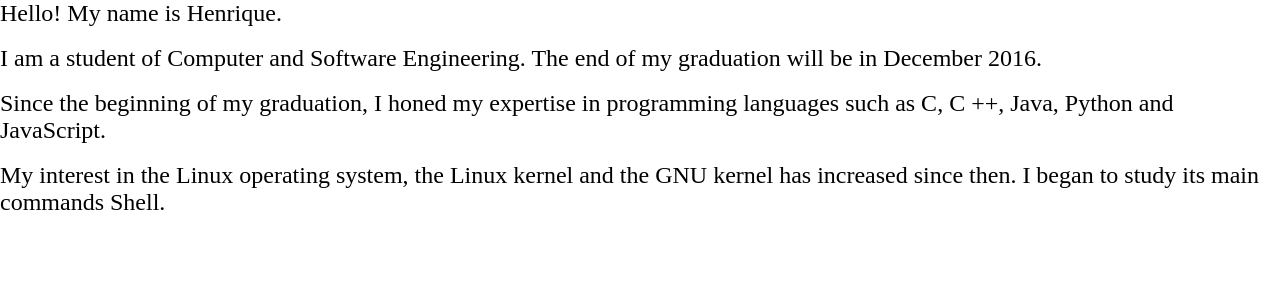
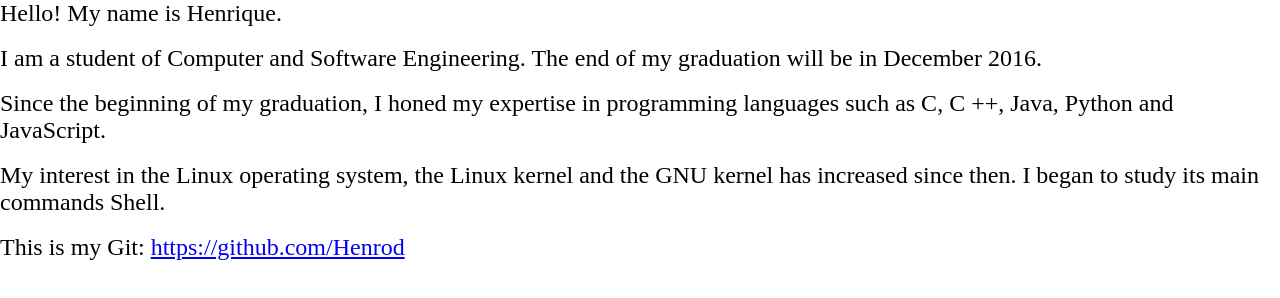
Before and after one commit to Henrod/HenriquePortfolio, a website: page public/pages/intro.html in a window 1280 px wide. Drawn offline with Linux system fonts and the light colour scheme.

Commit message:
Git link

```diff
--- a/public/pages/intro.html
+++ b/public/pages/intro.html
@@ -8,5 +8,7 @@
 		<p>I am a student of Computer and Software Engineering. The end of my graduation will be in December 2016.</p></br>
 		<p>Since the beginning of my graduation, I honed my expertise in programming languages such as C, C ++, Java, Python and JavaScript.</p></br>
 		<p>My interest in the Linux operating system, the Linux kernel and the GNU kernel has increased since then. I began to study its main commands Shell.</p></br>
+
+		<p>This is my Git: <a href="https://github.com/Henrod" target="_blank">https://github.com/Henrod</a></p>
 	</body>
 </html>
```
